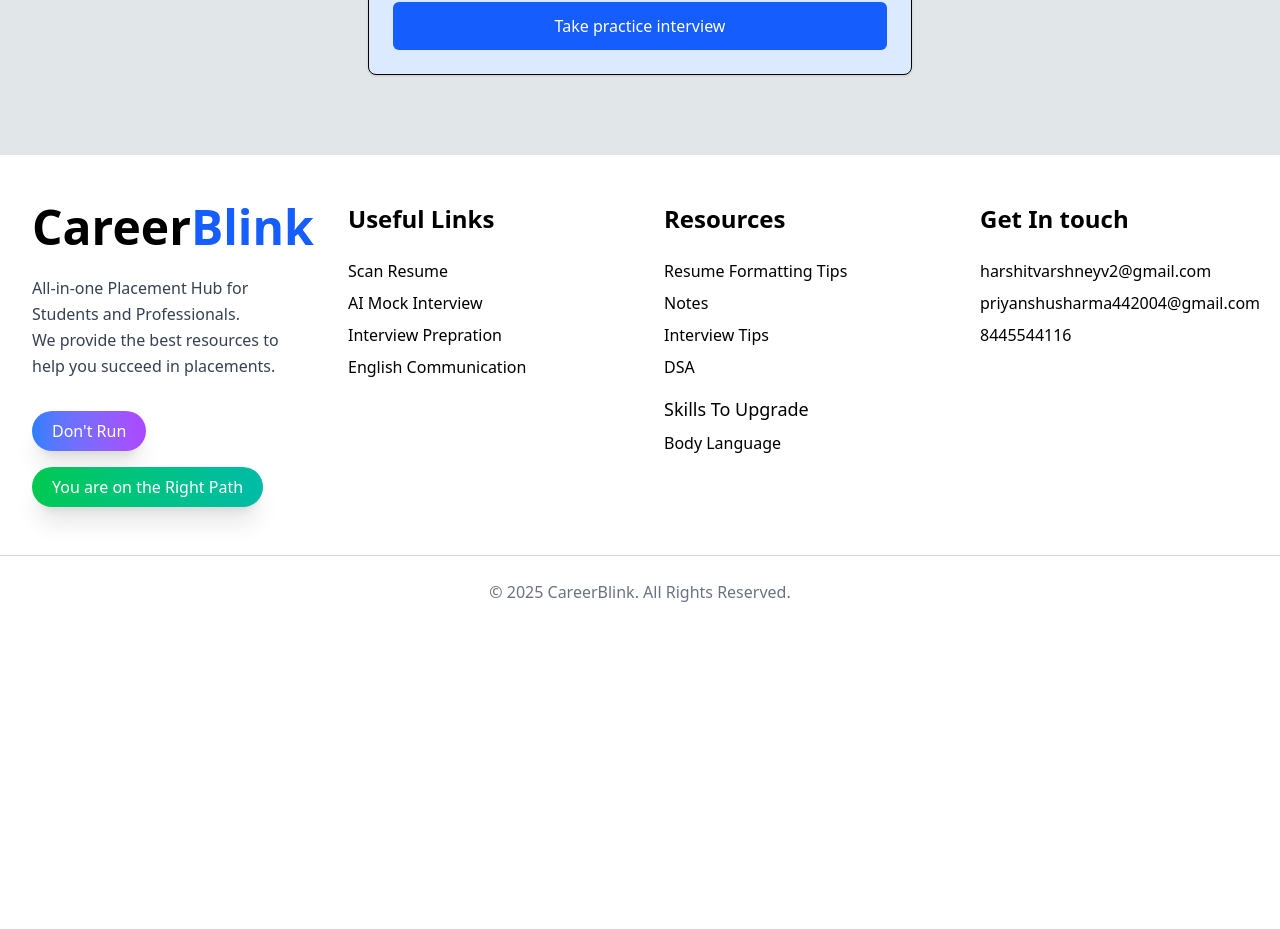
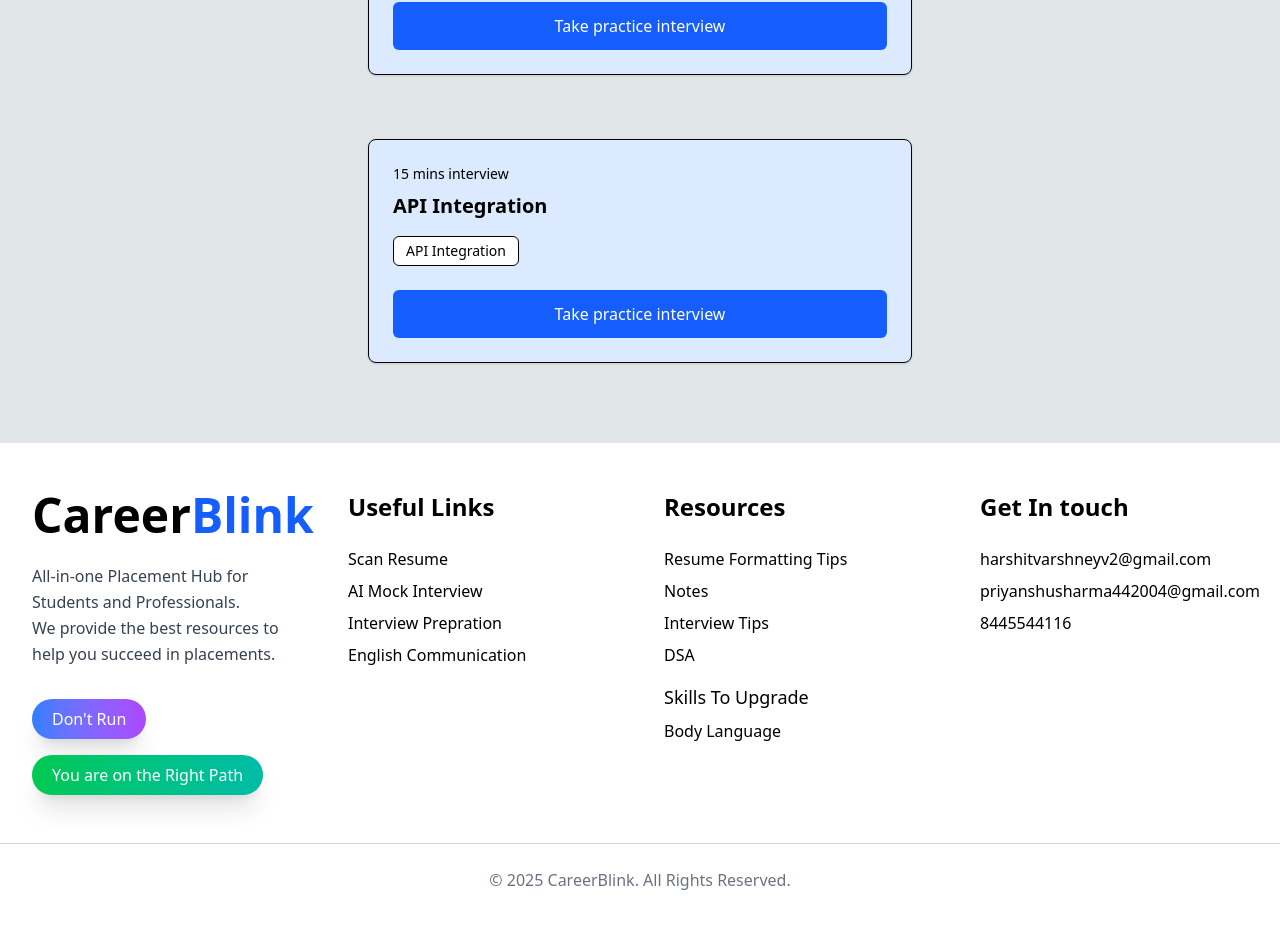
Before and after one commit to priyanshu442004/Career-Blink, a React (Vite) app in the folder Client/: page /AIMockInterview in a window 1280 px wide. Shown: the part 1260-2189 px from the top of the page. Before the commit the page ends 1912 px from the top, so only its background shows below. Built offline with nearby package versions, Linux system fonts and the light colour scheme.

Commit message:
Checking the working of AiMock only

```diff
--- a/Client/src/pages/Mock Interview/AI mock Interview/AIMockInterview.jsx
+++ b/Client/src/pages/Mock Interview/AI mock Interview/AIMockInterview.jsx
@@ -21,6 +21,12 @@ const AIMockInterview = () => {
       time: "15 mins interview",
       path: "JavaScript",
       skills: ["JavaScript","React.js"]
+    },
+    {
+      language: "API Integration",
+      time: "15 mins interview",
+      path: "APIIntegration",
+      skills: ["API Integration"]
     }
   ];
 
```
